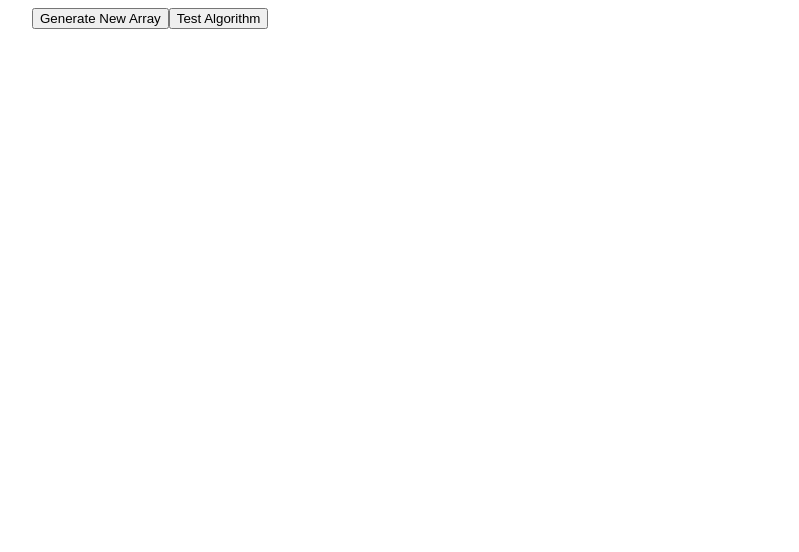
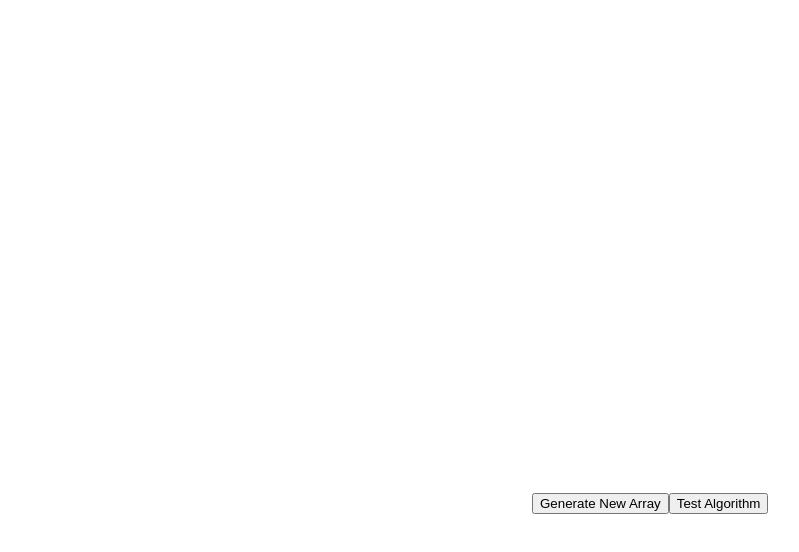
Before and after one commit to ElisabethJoan/travelling-salesman-problem-visualiser, a React (Create React App) app: page / in a window 1280 px wide. Shown: the top 552 px of the page, without its empty margins (68-867 px from the left). Built offline with nearby package versions, Linux system fonts and the light colour scheme.

Commit message:
canvas and point drawing basic implementation

```diff
--- a/src/TSPVisualiser.jsx
+++ b/src/TSPVisualiser.jsx
@@ -1,8 +1,9 @@
 import React from "react";
-import { random } from "lodash";
 
 const ANIMATION_SPEED = 1;
 const NUM_POINTS = 20;
+const CANVAS_HEIGHT = 500;
+const CANVAS_WIDTH = 500;
 
 const POINT_COLOUR = "blue";
 const PATH_COLOUR = "light blue";
@@ -13,6 +14,7 @@ export default class TSPVisualiser extends React.Component {
   constructor(props) {
     super(props);
 
+    this.myCanvas = React.createRef();
     this.state = {
       cities: []
     };
@@ -24,9 +26,11 @@ export default class TSPVisualiser extends React.Component {
 
   resetArray() {
     const cities = [];
+    this.ctx.clearRect(0, 0, CANVAS_HEIGHT, CANVAS_WIDTH);
     for (let i = 0; i < NUM_POINTS; i++) {
       cities.push(randomCoords(0, 500));
     }
+    console.log(cities);
     this.setState({ cities });
   }
 
@@ -35,11 +39,21 @@ export default class TSPVisualiser extends React.Component {
 
   christofidesAlg() {}
 
+  componentDidMount() {
+    const canvas = this.refs.myCanvas;
+    this.ctx = canvas.getContext("2d");
+  }
   render() {
     const { cities } = this.state;
-    console.log(cities);
+    cities.map(value => drawCoordinates(this.ctx, value));
+
     return (
       <div className="pointContainer">
+        <canvas
+          ref="myCanvas"
+          height={CANVAS_HEIGHT}
+          width={CANVAS_WIDTH}
+        ></canvas>
         <button onClick={() => this.resetArray()}>Generate New Array</button>
         <button onClick={() => this.testAlg()}>Test Algorithm</button>
       </div>
@@ -50,7 +64,7 @@ export default class TSPVisualiser extends React.Component {
 function randomCoords(min, max) {
   let x = Math.floor(Math.random() * (max - min + 1) + min);
   let y = Math.floor(Math.random() * (max - min + 1) + min);
-  return { x, y };
+  return [x, y];
 }
 
 function distance(a, b) {
@@ -58,3 +72,10 @@ function distance(a, b) {
   const deltaY = a.y - b.y;
   return Math.hypot(deltaX, deltaY);
 }
+
+function drawCoordinates(canvas, coords) {
+  canvas.fillStyle = POINT_COLOUR;
+  canvas.beginPath();
+  canvas.arc(coords[0], coords[1], 5, 0, 2 * Math.PI, true);
+  canvas.fill();
+}
--- a/src/css/App.css
+++ b/src/css/App.css
@@ -8,13 +8,3 @@
   display: inline-block;
   margin: 0 1px;
 }
-
-.circle {
-  padding: 10;
-  margin: 20;
-  display: "inline-block";
-  background-color: "black";
-  border-radius: "50%";
-  width: 100;
-  height: 100;
-}
```
